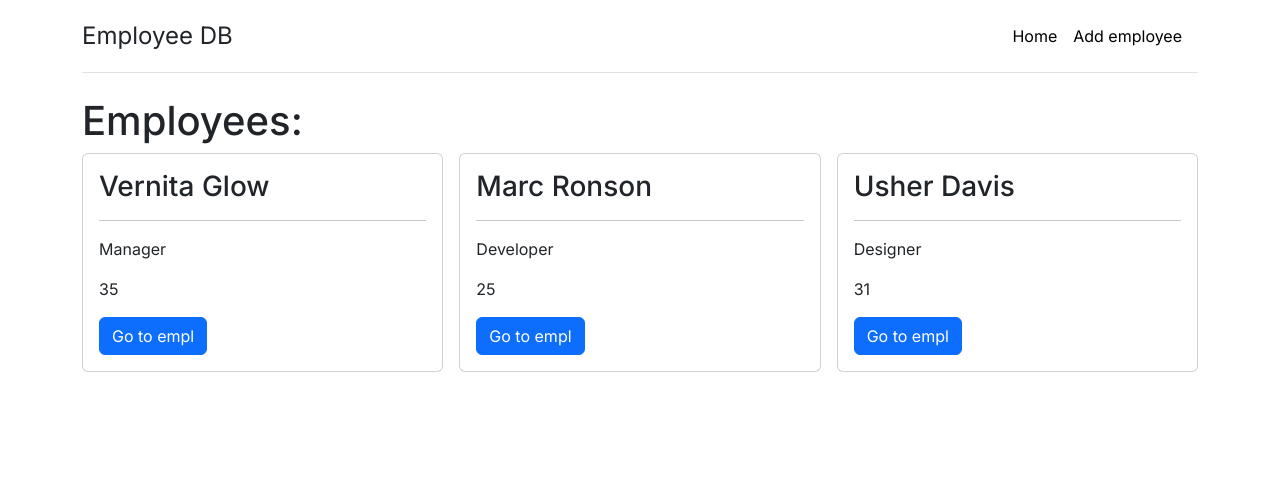
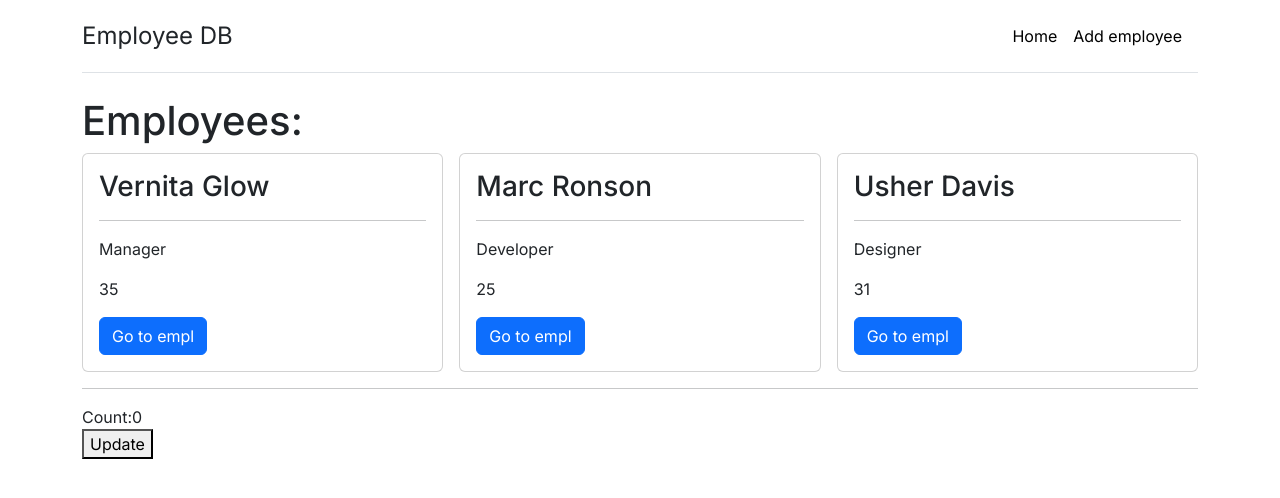
Before and after one commit to ferlobo1985/UDMY-NEXT24-Server-and-client, a Next.js app: page / in a window 1280 px wide. Shown: the top 498 px of the page. Built offline with nearby package versions, Linux system fonts and the light colour scheme; data requests are answered from the project's data file.

Commit message:
06-Using hooks
06-Using hooks

```diff
--- a/src/app/page.js
+++ b/src/app/page.js
@@ -1,5 +1,6 @@
 import axios from 'axios'
 import Link from 'next/link'
+import Counter from '@/components/counter';
 
 export default async function Home() {
   const employees = await axios.get('http://localhost:3004/employees')
@@ -17,6 +18,11 @@ export default async function Home() {
     </div>
   ))
 
+  const counterTrigger = async() => {
+    'use server'
+    console.log('tests')
+  }
+
 
   return (
     <>
@@ -24,6 +30,7 @@ export default async function Home() {
       <div className='row row-cols-1 row-cols-sm-2 row-cols-md-3 g-3'>
         {showEmployees}
       </div>
+      <Counter counterTrigger={counterTrigger}/>
     </>
   )
 }
--- /dev/null
+++ b/src/components/counter.js
@@ -0,0 +1,21 @@
+'use client'
+import {useState} from 'react'
+
+export default function Counter(props){
+    const [count,setCount] = useState(0);
+    console.log('where')
+    return(
+        <div>
+            <hr/>
+            <div>Count:{count}</div>
+            <button
+                onClick={()=>{
+                    setCount(count+1);
+                    props.counterTrigger();
+                }}
+            >
+                Update
+            </button>
+        </div>
+    )
+}
```
